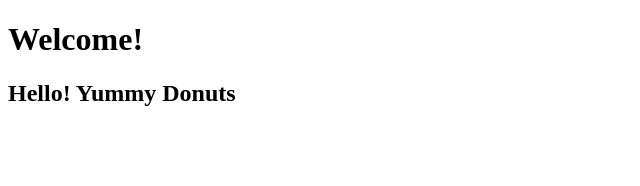
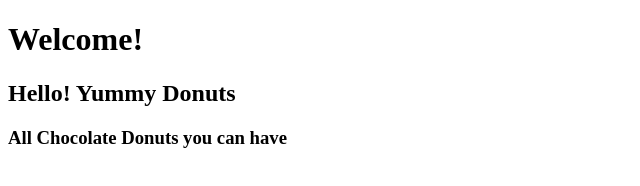
Before and after one commit to maureen44/donut, a plain HTML site: page index.html in a window 1280 px wide. Shown: the whole page, without its empty margins (0-640 px from the left). Drawn offline with Linux system fonts and the light colour scheme.

Commit message:
Added a h3 in the index.html

```diff
--- a/index.html
+++ b/index.html
@@ -7,5 +7,6 @@
 <body>
     <h1>Welcome!</h1>
     <h2>Hello! Yummy Donuts</h2>
+    <h3>All Chocolate Donuts you can have</h3>
 </body>
 </html>
```
